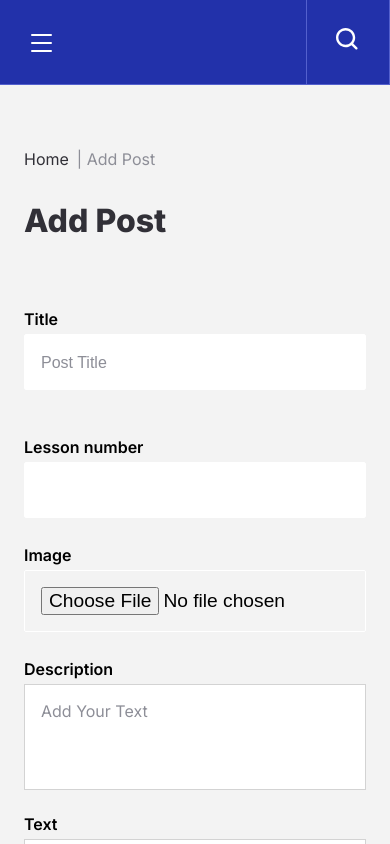
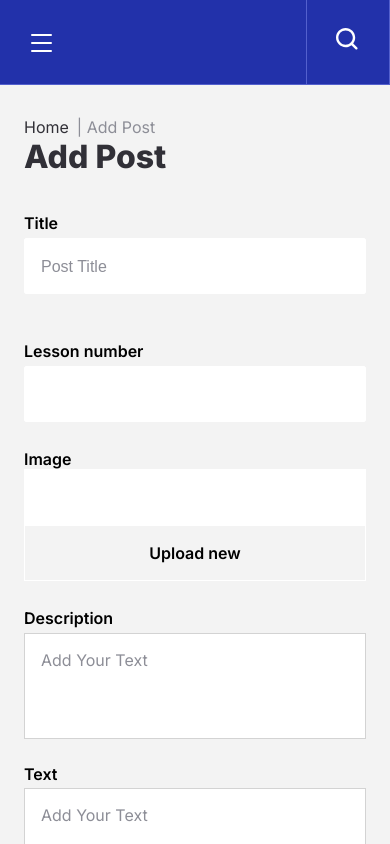
Before and after one commit to Lightzone1981/Blog-react, a React (Create React App) app in the folder lightzone-react/: page /add-post in a window 390 px wide. Shown: the top 844 px of the page. Built offline with nearby package versions, Linux system fonts and the light colour scheme.

Commit message:
feat: add-post page edit

```diff
--- a/lightzone-react/src/App.css
+++ b/lightzone-react/src/App.css
@@ -105,10 +105,11 @@ height: calc(100vh - 5.25rem - 1px);
 
 @media (max-width:768px){
     .title-wrapper{
-       padding: 2rem 0;
+       padding: 0;
     }
     .page-title{
         font-size: 2rem;
+        padding: 0;
     }
     .main{
         gap:2rem;
--- a/lightzone-react/src/App.tsx
+++ b/lightzone-react/src/App.tsx
@@ -30,8 +30,8 @@ const App = () => {
                   <Route path='sign-in' element={<SignInPage/>} />
                   <Route path='sign-up' element={<SignUpPage/>} />
                   <Route path='add-post' element={<AddPostPage/>} />
-                  <Route path='confirmation' element={<RegistrationConfirmationPage message='Please activate your account with the activation link in the email: lightzone@tut.by. Please, check your email' />} />
-                  <Route path='registration-success' element={<SuccessPage message='Email confirmed. Your registration is now completed'/>}/>
+                  <Route path='confirmation' element={<RegistrationConfirmationPage/>} />
+                  <Route path='registration-success' element={<SuccessPage/>}/>
 
                 </Route>
               </Routes>
--- a/lightzone-react/src/components/AddPostPage/AddPostForm.tsx
+++ b/lightzone-react/src/components/AddPostPage/AddPostForm.tsx
@@ -9,12 +9,14 @@ const AddPostForm = () => {
     const [lessonText, setLessonText] = useState('')
     const [descriptionText, setDescriptionText] = useState('')
     const [postText, setPostText] = useState('')
+    const [fileName, setFileNameArr] = useState('')
 
     return (
         <form className="add-post-form">
 
         <Input
             type='text'
+            id='input-title'
             name='input-1'
             label='Title'
             placeholder='Post Title'
@@ -28,6 +30,7 @@ const AddPostForm = () => {
 
         <Input
             type='number'
+            id='input-lesson'
             name='add-post-input-2'
             label='Lesson number'
             placeholder=''
@@ -42,18 +45,15 @@ const AddPostForm = () => {
                     } else setLessonText('0')
                 }}
         />
+        <div className="input-file-wrapper">
+            <p className="input-file-text">Image</p>
+            <span className="input-text" >{fileName}</span>
+                <input type="file" className="input" id="input-file" onChange={(e) => {
+                    e.target.files? setFileNameArr(e.target.files[0].name): setFileNameArr('')
+            }}/>
+            <label htmlFor="input-file" className="input-file__label" >Upload new</label>
 
-        <Input
-            type='file'
-            name='add-post-input-3'
-            label='Image'
-            placeholder=''
-            isRequired={false}
-            isEnable={true}
-            isEmpty={lessonText === '' ? true : false}
-            isValid={true}
-            callback={(e: any) => {}}
-        />
+        </div>
 
         <TextArea
             className='textarea'
--- a/lightzone-react/src/components/AddPostPage/AddPostPage.css
+++ b/lightzone-react/src/components/AddPostPage/AddPostPage.css
@@ -19,9 +19,50 @@
 }
 
 .input-container:has(input[name='add-post-input-2'] ),
-.input-container:has(input[name='add-post-input-3'] ){
+.input-file-wrapper{
 	flex-grow: 1;
 	width: 45%;
+}
+
+.input-file-wrapper{
+	display: flex;
+	flex-wrap: wrap;
+	padding-bottom: 0.4rem;
+}
+.input-file-text{
+	width: 100%;
+	font-weight: 600;
+	padding-top: 0.3rem;
+}
+.input-text{
+	flex-grow: 1;
+	display: flex;
+	align-items: center;
+	height: 3.5rem;
+	padding: 1rem;
+	align-self: flex-end;
+	border: 1px solid #fff;
+	background-color: #fff;
+}
+
+#input-file{
+	position: absolute;
+	width: 0;
+	height: 0;
+	z-index: -100;
+	opacity: 0;
+}
+
+.input-file__label{
+	cursor: pointer;
+	align-self: flex-end;
+	font-weight: 600;
+	height: 3.5rem;
+	display: flex;
+	align-items: center;
+	justify-content: center;
+	padding: 0 2rem;
+	border: 1px solid #fff;
 }
 
 .textarea {
@@ -47,6 +88,7 @@
 .page-container[data-theme='dark'] .delete-post-link:hover  span{
 	color: #5360cd;
 }
+
 
 .delete-post-link:hover {
 	color: #8d8e97;
@@ -75,10 +117,11 @@
 
 @media (max-width: 768px) {
 	.input-container:has(input[name='add-post-input-2'] ),
-	.input-container:has(input[name='add-post-input-3'] ),
+	.input-file-wrapper,
 	.button--add-post-cancel,
 	.button--add-post-submit,
-	.add-post-form__footer a {
+	.add-post-form__footer a,
+	.input-file__label{
 		width: 100%;
 	}
 
--- a/lightzone-react/src/components/ColorsTestUseRef/ColorsTest.tsx
+++ b/lightzone-react/src/components/ColorsTestUseRef/ColorsTest.tsx
@@ -29,6 +29,7 @@ const ColorsTest = () => {
         <>
         <Input
             type='number'
+            id='input-x'
             name='input-1'
             label=''
             placeholder='Enter X coordinate'
--- a/lightzone-react/src/components/Input/Input.tsx
+++ b/lightzone-react/src/components/Input/Input.tsx
@@ -4,6 +4,7 @@ import { useContext } from 'react';
 
 interface IInput{
     type: string,
+    id:string,
     name: string,
     value?: string,
     label?: string,
@@ -16,7 +17,7 @@ interface IInput{
     callback: Function,
 }
 
-const Input = ({ type, name, label, value, placeholder, isEnable, isEmpty, isValid, isRequired, error, callback }: IInput) => {
+const Input = ({ type, id, name, label, value, placeholder, isEnable, isEmpty, isValid, isRequired, error, callback }: IInput) => {
     const { theme } = useContext(ThemeContext)
 
     const labelComponent = label ? <label className='input__label' htmlFor={name}>{label}</label> : ''
@@ -26,6 +27,7 @@ const Input = ({ type, name, label, value, placeholder, isEnable, isEmpty, isVal
                 {labelComponent}
                 <input
                     className='input'
+                    id={id}
                     name={name}
                     value ={value}
                     type={type}
--- a/lightzone-react/src/components/MainPage/MainPage.tsx
+++ b/lightzone-react/src/components/MainPage/MainPage.tsx
@@ -7,7 +7,6 @@ const MainPage = () => {
     const { theme } = useContext(ThemeContext)
     return (
         <>
-        <div className="page-container" data-theme={`${theme}`}>
         <main className="main">
             <div className="title-wrapper">
                 <h1 className="page-title">Blog</h1>
@@ -15,7 +14,6 @@ const MainPage = () => {
             <Tabs/>
             <PostsGrid />
         </main>
-        </div>
         </>
     )
 }
--- a/lightzone-react/src/components/RegistrationConfirmationPage/RegistrationConfirmationPage.tsx
+++ b/lightzone-react/src/components/RegistrationConfirmationPage/RegistrationConfirmationPage.tsx
@@ -3,7 +3,7 @@ import { IMessage } from '../../types';
 import { ThemeContext } from "../../contexts/themeContext";
 import { useContext } from 'react';
 
-const RegistrationPage = ({ message }:IMessage) => {
+const RegistrationPage = () => {
     const { theme } = useContext(ThemeContext)
 
     return (
@@ -13,7 +13,7 @@ const RegistrationPage = ({ message }:IMessage) => {
                     <a href="#" className="back-home-link">Back to home</a>
                     <h1 className="page-title">Registration Confirmation</h1>
                 </div>
-                <InfoForm message={message} />
+                <InfoForm message={'Please activate your account with the activation link in the email: lightzone@tut.by. Please, check your email'} />
             </main>
         </div>
     )
--- a/lightzone-react/src/components/SignInPage/SignInForm.tsx
+++ b/lightzone-react/src/components/SignInPage/SignInForm.tsx
@@ -26,6 +26,7 @@ const SignInForm = () => {
 
         <Input
             type='email'
+            id='input-email'
             name='input-2'
             label='Email'
             placeholder='Your email'
@@ -39,6 +40,7 @@ const SignInForm = () => {
 
         <Input
             type='password'
+            id='input-password'
             name='input-3'
             label='Password'
             placeholder='Your password'
--- a/lightzone-react/src/components/SignUpPage/SignUpForm.tsx
+++ b/lightzone-react/src/components/SignUpPage/SignUpForm.tsx
@@ -18,6 +18,7 @@ const [passwordConfirmText, setPasswordConfirmText] = useState('')
         <form className="sign-up-form">
         <Input
             type='text'
+            id='input-name'
             name='input-1'
             label='Name'
             placeholder='Your name'
@@ -31,6 +32,7 @@ const [passwordConfirmText, setPasswordConfirmText] = useState('')
 
         <Input
             type='email'
+            id='input-email'
             name='input-2'
             label='Email'
             placeholder='Your email'
@@ -44,6 +46,7 @@ const [passwordConfirmText, setPasswordConfirmText] = useState('')
 
         <Input
             type='password'
+            id='input-password'
             name='input-3'
             label='Password'
             placeholder='Your password'
@@ -57,6 +60,7 @@ const [passwordConfirmText, setPasswordConfirmText] = useState('')
 
         <Input
             type='password'
+            id='input-password-confirm'
             name='input-3'
             label='Confirm Password'
             placeholder='Confirm password'
--- a/lightzone-react/src/components/SuccessPage/SuccessPage.tsx
+++ b/lightzone-react/src/components/SuccessPage/SuccessPage.tsx
@@ -3,7 +3,7 @@ import { IMessage } from '../../types';
 import { ThemeContext } from "../../contexts/themeContext";
 import { useContext } from 'react';
 
-const SuccessPage = ({ message }: IMessage) => {
+const SuccessPage = () => {
 
     const { theme } = useContext(ThemeContext)
 
@@ -14,7 +14,7 @@ const SuccessPage = ({ message }: IMessage) => {
                     <a href="#" className="back-home-link">Back to home</a>
                     <h1 className="page-title">Success</h1>
                 </div>
-                <InfoForm message={message} />
+                <InfoForm message={'Email confirmed. Your registration is now completed'} />
             </main>
         </div>
     )
--- a/lightzone-react/src/components/Tabs/Tabs.css
+++ b/lightzone-react/src/components/Tabs/Tabs.css
@@ -45,3 +45,20 @@
     color: #8D8E97;
     cursor: default;
 }
+
+@media(max-width:768px){
+    .tabs{
+        flex-direction: column;
+        padding-bottom: 1rem;
+    }
+    .tabs__item{
+        position:relative;
+        text-align: left;
+        padding: 0.5rem 0;
+        border-bottom: none;
+    }
+    .tabs__item--active{
+    color: #2231AA;
+    }
+
+}
```
Lines whose indentation alone changed are shown as unchanged.
